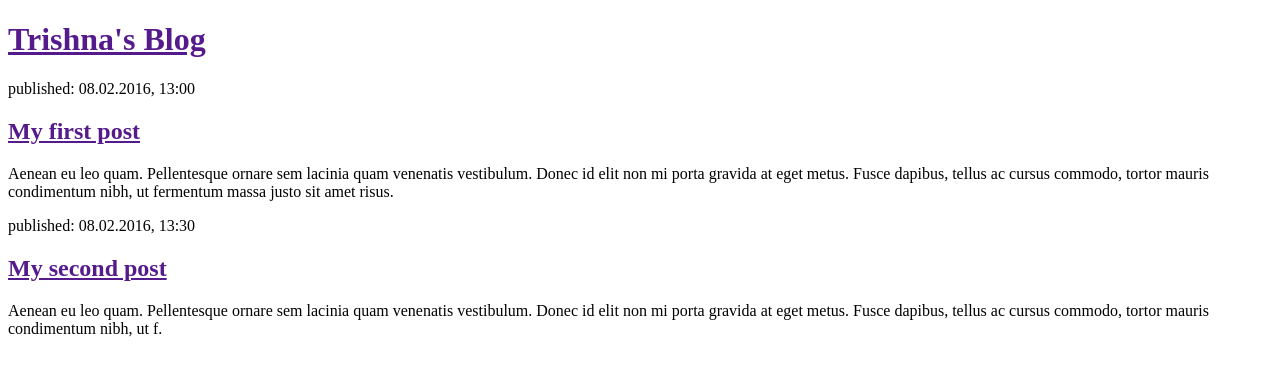
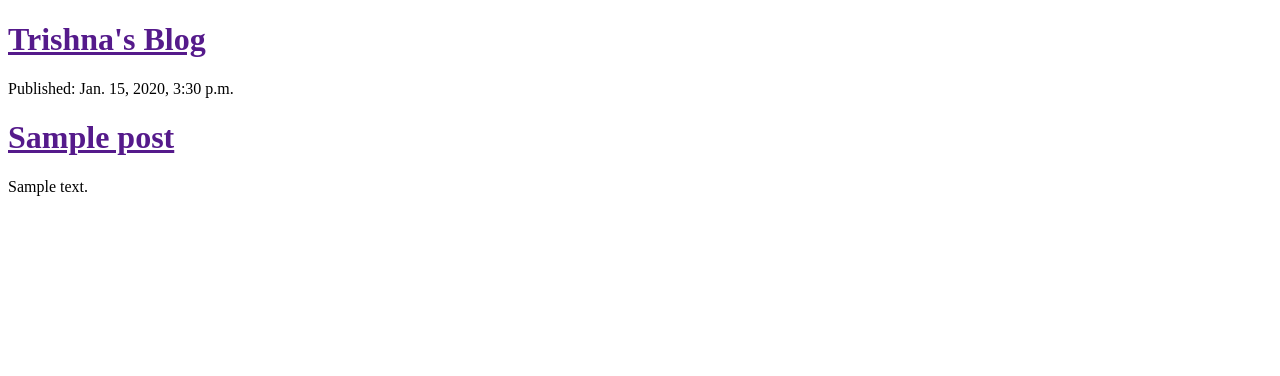
Before and after one commit to trishnaguha/Django-App-Test, a Django app: template mysite/blog/templates/blog/post_list.html in a window 1280 px wide. Shown: the top 376 px of the page. Run offline with Django 3.2, Linux system fonts and the light colour scheme; the template is opened without the code that fills it: values that come from a table or form of the project are taken from there, others are empty; tables that the repository leaves empty hold one stand-in row (values such as "Sample post").

Commit message:
Modified templates to display posts from database

```diff
--- a/mysite/blog/templates/blog/post_list.html
+++ b/mysite/blog/templates/blog/post_list.html
@@ -8,16 +8,12 @@
             <h1><a href="">Trishna's Blog</a></h1>
         </div>
 
-        <div>
-            <p>published: 08.02.2016, 13:00</p>
-            <h2><a href="">My first post</a></h2>
-            <p>Aenean eu leo quam. Pellentesque ornare sem lacinia quam venenatis vestibulum. Donec id elit non mi porta gravida at eget metus. Fusce dapibus, tellus ac cursus commodo, tortor mauris condimentum nibh, ut fermentum massa justo sit amet risus.</p>
-        </div>
-
-        <div>
-            <p>published: 08.02.2016, 13:30</p>
-            <h2><a href="">My second post</a></h2>
-            <p>Aenean eu leo quam. Pellentesque ornare sem lacinia quam venenatis vestibulum. Donec id elit non mi porta gravida at eget metus. Fusce dapibus, tellus ac cursus commodo, tortor mauris condimentum nibh, ut f.</p>
-        </div>
+        {% for post in posts %}
+            <div>
+                <p>Published: {{ post.published_date }}</p>
+                <h1><a href="">{{ post.title }}</a></h1>
+                <p>{{ post.text|linebreaks }}</p>
+            </div>
+        {% endfor %}
     </body>
 </html>
--- a/mysite/blog/views.py
+++ b/mysite/blog/views.py
@@ -1,4 +1,8 @@
 from django.shortcuts import render
+from django.utils import timezone
+from .models import Post
+
 
 def post_list(request):
-    return render(request, 'blog/post_list.html', {})
+    posts = Post.objects.filter(published_date__lte=timezone.now()).order_by('published_date')
+    return render(request, 'blog/post_list.html', {'posts': posts})
```
